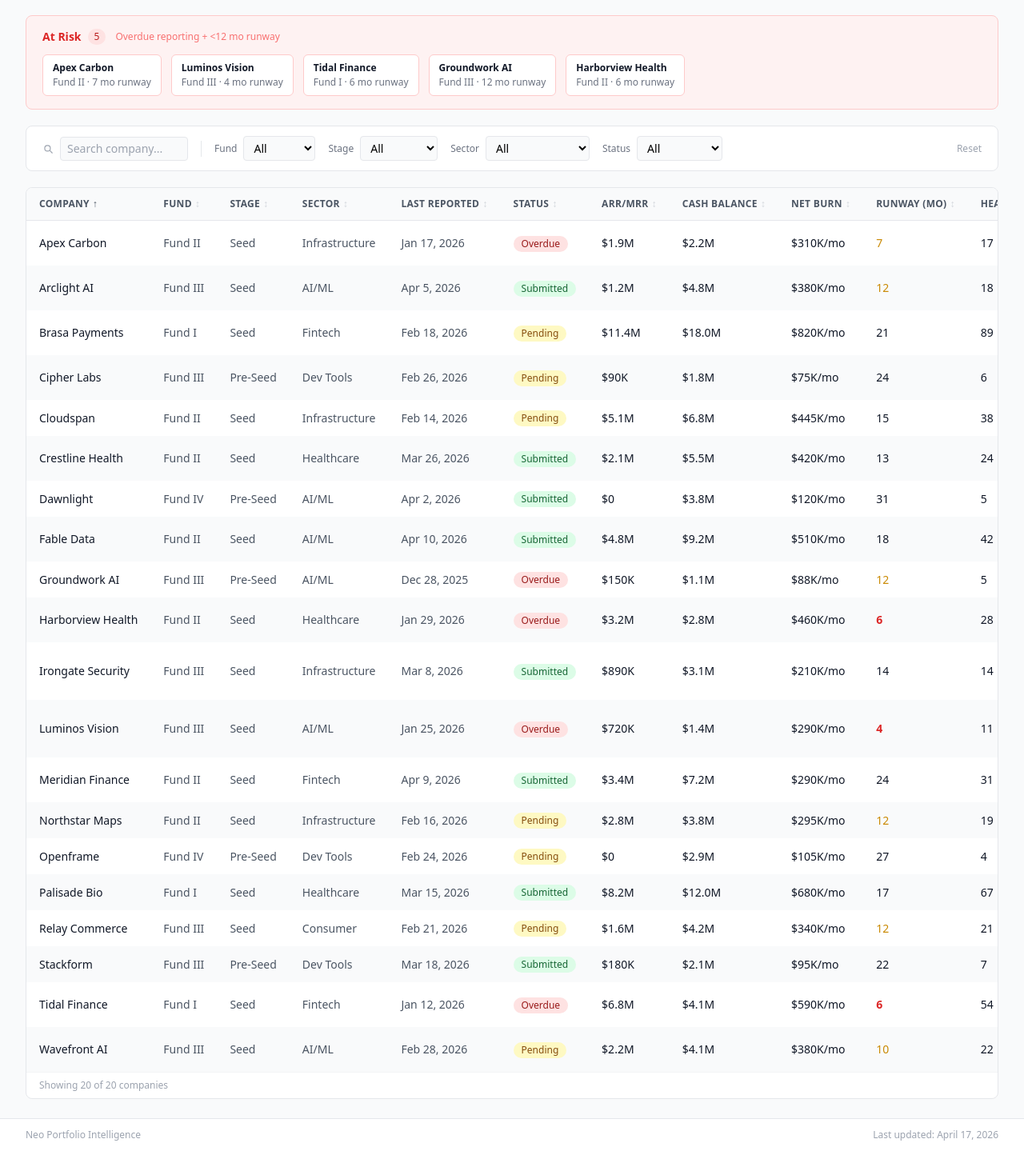
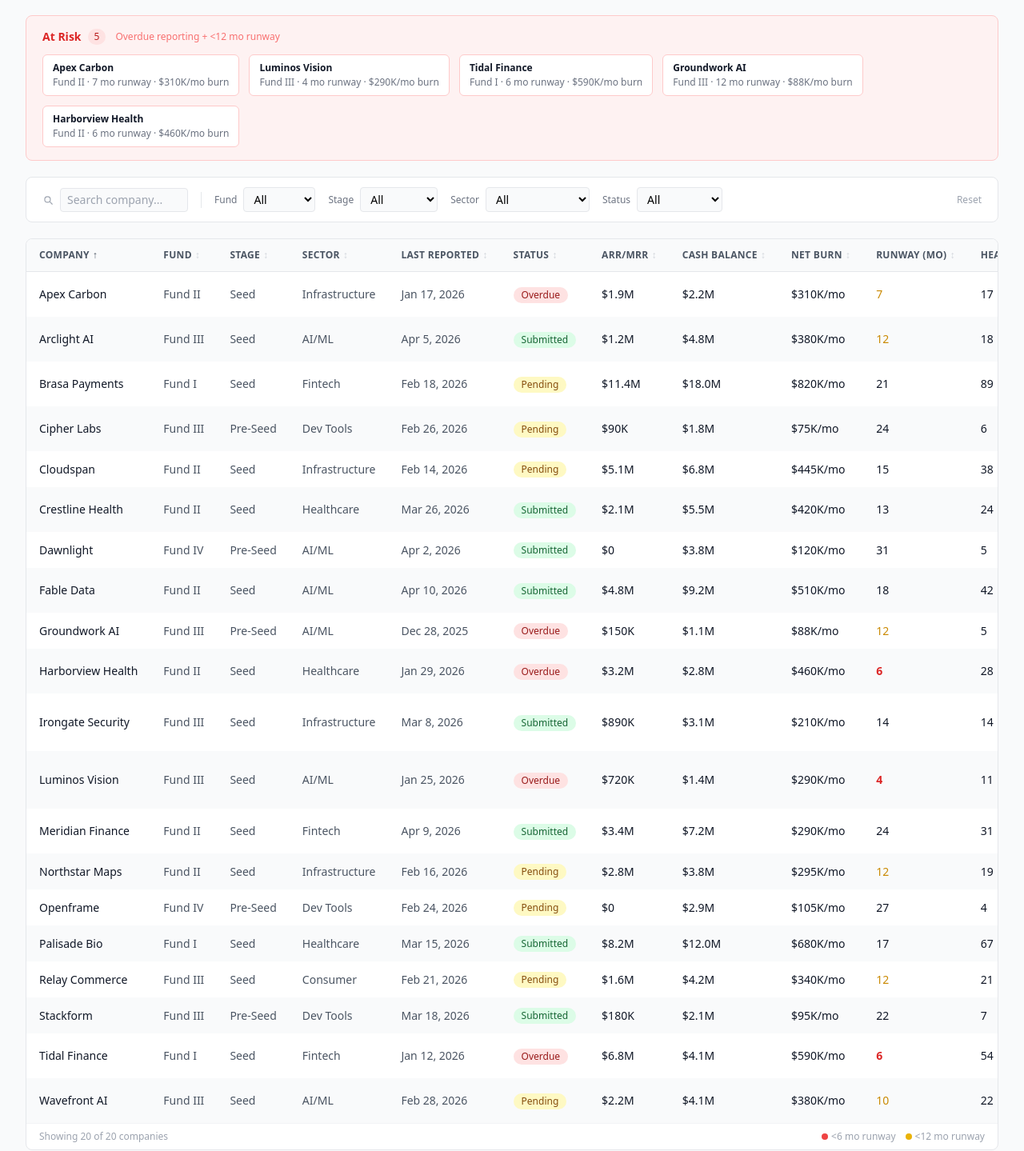
Before and after one commit to palakeel/neo-dashboard, a React (Vite) app: page / in a window 1280 px wide. Shown: the part 218-1657 px from the top of the page at 80% size. Built offline with nearby package versions, Linux system fonts and the light colour scheme.

Commit message:
Polish: runway legend, burn in At Risk cards, committed capital subtext, cleaner donut legend

```diff
--- a/src/App.jsx
+++ b/src/App.jsx
@@ -142,7 +142,7 @@ function AtRiskPanel({ companies }) {
         {atRisk.map(c => (
           <div key={c.id} className="bg-white border border-red-200 rounded-md px-3 py-2 text-xs">
             <div className="font-semibold text-gray-900">{c.name}</div>
-            <div className="text-gray-500 mt-0.5">{c.fund} · {c.runway} mo runway</div>
+            <div className="text-gray-500 mt-0.5">{c.fund} · {c.runway} mo runway · {fmt$(c.burn)}/mo burn</div>
           </div>
         ))}
       </div>
@@ -305,8 +305,12 @@ function PortfolioTab() {
             </tbody>
           </table>
         </div>
-        <div className="px-4 py-2 border-t border-gray-100 text-xs text-gray-400">
-          Showing {sorted.length} of {enriched.length} companies
+        <div className="px-4 py-2 border-t border-gray-100 flex items-center justify-between">
+          <span className="text-xs text-gray-400">Showing {sorted.length} of {enriched.length} companies</span>
+          <span className="text-xs text-gray-400 flex items-center gap-3">
+            <span className="flex items-center gap-1"><span className="inline-block w-2 h-2 rounded-full bg-red-500" /> &lt;6 mo runway</span>
+            <span className="flex items-center gap-1"><span className="inline-block w-2 h-2 rounded-full bg-yellow-500" /> &lt;12 mo runway</span>
+          </span>
         </div>
       </div>
     </div>
@@ -332,7 +336,7 @@ function FundTab() {
     <div className="space-y-5">
       {/* Summary Cards */}
       <div className="grid grid-cols-4 gap-4">
-        <SummaryCard label="Total AUM (Called)" value={fmt$(totalAUM)} sub="Across all funds" />
+        <SummaryCard label="Total AUM (Called)" value={fmt$(totalAUM)} sub={`of ${fmt$(FUNDS.reduce((s,f)=>s+f.committed,0))} committed`} />
         <SummaryCard label="Total Companies" value="20" />
         <SummaryCard label="Total Exits" value={totalExits} />
         <SummaryCard label="Weighted Avg TVPI" value={`${weightedTVPI.toFixed(2)}x`} />
@@ -376,17 +380,15 @@ function FundTab() {
         {/* Sector Concentration */}
         <div className="bg-white border border-gray-200 rounded-lg p-5">
           <h3 className="text-sm font-semibold text-gray-700 mb-4">Sector Concentration</h3>
-          <ResponsiveContainer width="100%" height={260}>
+          <ResponsiveContainer width="100%" height={200}>
             <PieChart>
               <Pie
                 data={sectorData}
                 cx="50%"
                 cy="50%"
-                innerRadius={60}
-                outerRadius={100}
+                innerRadius={55}
+                outerRadius={90}
                 dataKey="value"
-                label={({ name, percent }) => `${name} ${(percent * 100).toFixed(0)}%`}
-                labelLine={false}
               >
                 {sectorData.map((_, idx) => (
                   <Cell key={idx} fill={SECTOR_COLORS[idx % SECTOR_COLORS.length]} />
@@ -395,6 +397,14 @@ function FundTab() {
               <Tooltip formatter={(v) => [`${v} companies`, 'Count']} />
             </PieChart>
           </ResponsiveContainer>
+          <div className="flex flex-wrap justify-center gap-x-4 gap-y-1.5 mt-2">
+            {sectorData.map((s, idx) => (
+              <span key={s.name} className="flex items-center gap-1.5 text-xs text-gray-600">
+                <span className="w-2 h-2 rounded-full flex-shrink-0" style={{ backgroundColor: SECTOR_COLORS[idx % SECTOR_COLORS.length] }} />
+                {s.name} ({s.value})
+              </span>
+            ))}
+          </div>
         </div>
 
         {/* TVPI by Fund — navy gradient */}
```
